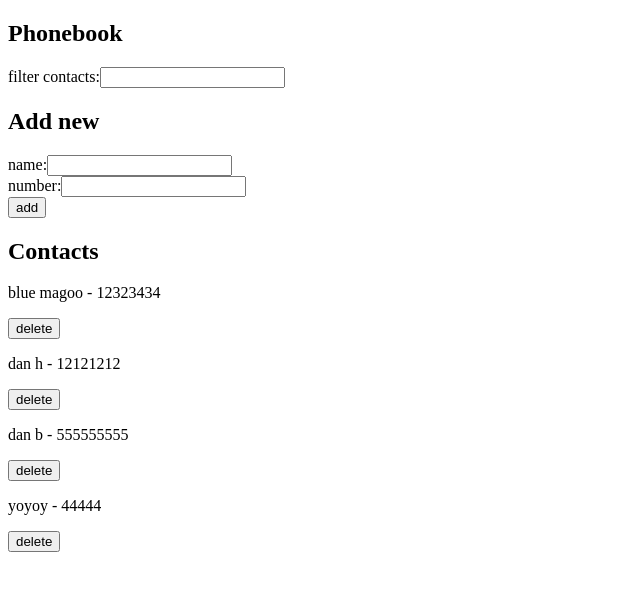
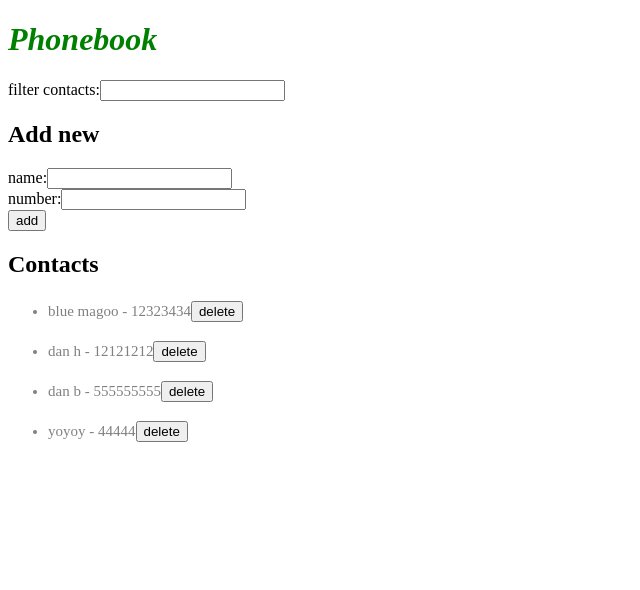
Before and after one commit to DBurgess93/part2, a React (Create React App) app in the folder phonebook/: page / in a window 1280 px wide. Shown: the top 590 px of the page, without its empty margins (0-640 px from the left). Built offline with nearby package versions, Linux system fonts and the light colour scheme; data requests are answered from the project's data file.

Commit message:
Add SCSS

```diff
--- a/phonebook/package.json
+++ b/phonebook/package.json
@@ -10,6 +10,7 @@
     "react": "^18.2.0",
     "react-dom": "^18.2.0",
     "react-scripts": "5.0.1",
+    "sass": "^1.62.1",
     "web-vitals": "^2.1.4"
   },
   "scripts": {
--- a/phonebook/src/App.js
+++ b/phonebook/src/App.js
@@ -16,10 +16,13 @@ const Contact = ({ id, person, handleDelete }) => {
     handleDelete(id);
   };
   return (
-    <div>
-      <p key={id}> {person.name} - {person.number} </p>
-      <button onClick={handleDeleteClick} >delete</button>
-    </div>
+    <ul>
+      <li key={id}>
+        {person.name} - {person.number}
+        <button onClick={handleDeleteClick} >delete</button>
+      </li>
+
+    </ul>
   );
 };
 
@@ -108,7 +111,8 @@ const App = () => {
             console.log('Error updating contact:', error);
           });
       }
-    } else {
+    }
+    else {
       // Create a new contact
       contactService
         .create(nameObject)
@@ -163,7 +167,7 @@ const App = () => {
 
   return (
     <div>
-      <h2>Phonebook</h2>
+      <h1>Phonebook</h1>
       <Filter filterText={filterText} handleChange={handleFilterChange} />
       <NewContact
         persons={persons}
--- a/phonebook/src/index.js
+++ b/phonebook/src/index.js
@@ -1,3 +1,4 @@
+import './index.scss'
 import React from 'react';
 import ReactDOM from 'react-dom/client';
 import App from './App';
--- /dev/null
+++ b/phonebook/src/index.scss
@@ -0,0 +1,10 @@
+h1 {
+  color: green;
+  font-style: italic;
+}
+
+li {
+  color: grey;
+  padding-top: 3px;
+  font-size: 15px;
+}
```
Also changed, not shown: 1 other file (tests, documents, lock files or other folders).
